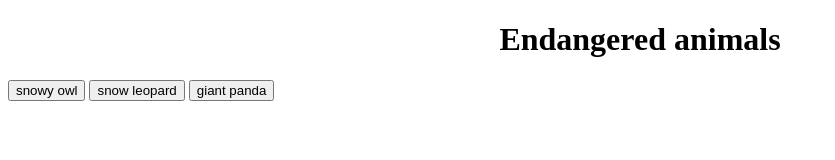
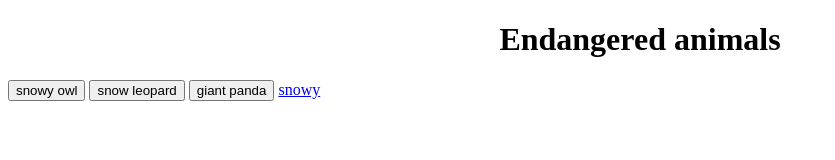
Before and after one commit to lfc2007/test, a plain HTML site: page index.html in a window 1280 px wide. Shown: the whole page, without its empty margins (0-835 px from the left). Drawn offline with Linux system fonts and the light colour scheme.

Commit message:
Update index.html

```diff
--- a/index.html
+++ b/index.html
@@ -9,5 +9,5 @@
 <button>snow leopard</button>
 
 <button>giant panda</button>
-
+  <a href="snowy.html">snowy</a>
 </body>
```
